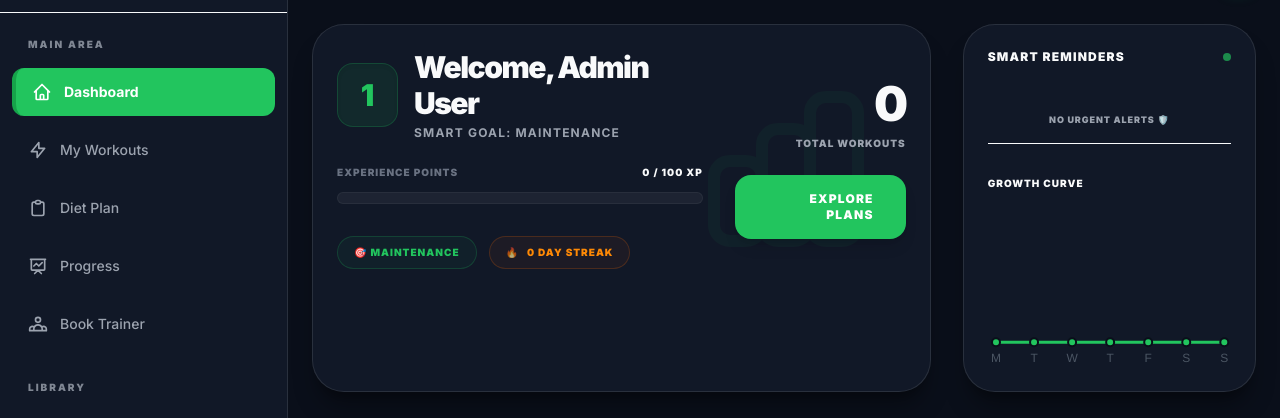
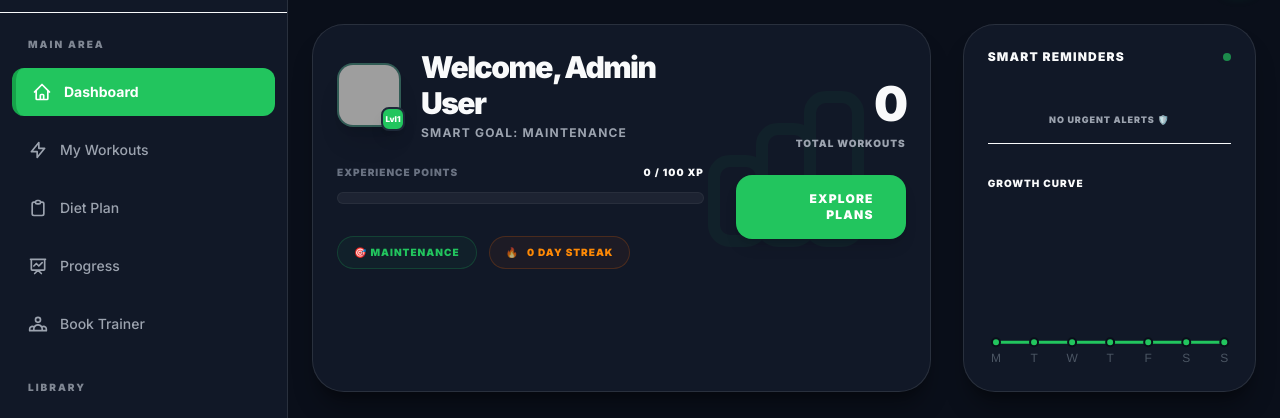
Before and after one commit to Avinash25335/fitness, a Laravel app: page /dashboard in a window 1280 px wide. Shown: the part 64-482 px from the top of the page. Run offline with Laravel 12, Linux system fonts and the light colour scheme; a user stored in the database is signed in; data comes from the database, SQL or seed files in the repository; both versions use the stored data as it was after the commit; data that the repository does not hold is empty; style sheets or scripts are compiled from the project's sources; some libraries are stand-ins or nearby versions; grey boxes are pictures that could not be loaded.

Commit message:
feat: add premium images to trainer marketplace and user dashboard

```diff
--- a/resources/views/dashboard/index.blade.php
+++ b/resources/views/dashboard/index.blade.php
@@ -31,8 +31,10 @@
         };
     @endphp
     @if($activeUserPlan && isset($activeUserPlan->workout_plan_id))
-    <div class="bg-gradient-to-r from-brand to-brand-dark rounded-[2.5rem] p-8 shadow-xl shadow-brand/20 flex flex-col md:flex-row items-center justify-between gap-6 group">
-        <div class="flex items-center gap-6">
+    <div class="relative bg-gradient-to-r from-brand to-brand-dark rounded-[2.5rem] p-8 shadow-xl shadow-brand/20 flex flex-col md:flex-row items-center justify-between gap-6 group overflow-hidden">
+        <img src="https://images.unsplash.com/photo-1517838277536-f5f99be501cd?q=80&w=600&auto=format&fit=crop"
+             class="absolute inset-0 w-full h-full object-cover opacity-15 mix-blend-overlay group-hover:scale-105 transition-transform duration-700">
+        <div class="relative z-10 flex items-center gap-6">
             <div class="w-16 h-16 rounded-2xl bg-white/20 flex items-center justify-center text-white">
                 <svg class="w-8 h-8 animate-pulse" fill="none" stroke="currentColor" viewBox="0 0 24 24"><path stroke-linecap="round" stroke-linejoin="round" stroke-width="3" d="M14.752 11.168l-3.197-2.132A1 1 0 0010 9.87v4.263a1 1 0 001.555.832l3.197-2.132a1 1 0 000-1.664z"/></svg>
             </div>
@@ -41,7 +43,7 @@
                 <p class="text-white/80 text-xs font-bold uppercase tracking-widest mt-1">{{ $goalMsg }}</p>
             </div>
         </div>
-        <a href="{{ route('workouts.show', $activeUserPlan->workout_plan_id) }}" onclick="this.innerText='Loading...'" class="bg-white text-brand px-10 py-5 rounded-[1.5rem] font-black text-sm uppercase tracking-widest hover:scale-105 transition-all shadow-xl active:scale-95 flex items-center gap-3">
+        <a href="{{ route('workouts.show', $activeUserPlan->workout_plan_id) }}" onclick="this.innerText='Loading...'" class="relative z-10 bg-white text-brand px-10 py-5 rounded-[1.5rem] font-black text-sm uppercase tracking-widest hover:scale-105 transition-all shadow-xl active:scale-95 flex items-center gap-3">
             ▶ Resume Workout
     </div>
     @endif
@@ -54,9 +56,21 @@
             </div>
             <div class="relative z-10 flex flex-col md:flex-row md:items-center justify-between gap-8">
                 <div class="space-y-6">
-                    <div class="flex items-center gap-4">
-                        <div class="w-16 h-16 rounded-2xl bg-brand/10 flex items-center justify-center text-brand border border-brand/20 shadow-inner bg-adaptive">
-                            <span class="text-3xl font-black" id="levelDisplay">{{ $user->stat?->level ?? 1 }}</span>
+                    <div class="flex items-center gap-5">
+                        <div class="relative shrink-0">
+                            @php
+                                $avatarUrl = match($user->gender) {
+                                    'male' => 'https://images.unsplash.com/photo-1535713875002-d1d0cf377fde?q=80&w=200&auto=format&fit=crop',
+                                    'female' => 'https://images.unsplash.com/photo-1494790108377-be9c29b29330?q=80&w=200&auto=format&fit=crop',
+                                    default => 'https://images.unsplash.com/photo-1534528741775-53994a69daeb?q=80&w=200&auto=format&fit=crop'
+                                };
+                            @endphp
+                            <div class="w-16 h-16 rounded-2xl border-2 border-brand/20 bg-gray-700 overflow-hidden shadow-xl bg-adaptive border-adaptive">
+                                <img src="{{ $avatarUrl }}" class="w-full h-full object-cover">
+                            </div>
+                            <div class="absolute -bottom-1 -right-1 w-6 h-6 rounded-lg bg-brand text-white border-2 border-gray-800 flex items-center justify-center text-[8px] font-black shadow-lg" title="Current Level" id="levelDisplay">
+                                Lvl{{ $user->stat?->level ?? 1 }}
+                            </div>
                         </div>
                         <div>
                             <h2 class="text-3xl font-black text-main-area tracking-tighter">Welcome, {{ $user->name }}</h2>
```
Also changed, not shown: resources/views/trainers/index.blade.php (+29 -1 lines), database/database.sqlite, 3 other files.
